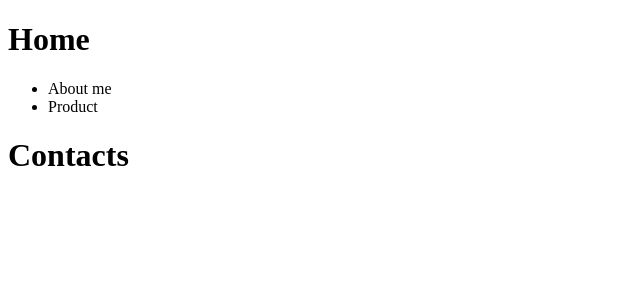
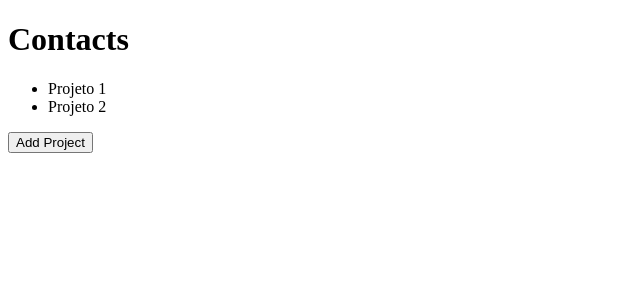
Before and after one commit to devfel/react-front-rs, a React app: page / in a window 1280 px wide. Shown: the top 300 px of the page, without its empty margins (0-640 px from the left). Built offline with nearby package versions, Linux system fonts and the light colour scheme.

Commit message:
adding state and immutability propreties to the react app

```diff
--- a/src/App.js
+++ b/src/App.js
@@ -2,15 +2,23 @@ import React from "react";
 import Header from "./components/Header";
 
 function App() {
+  const [projects, setProjects] = React.useState(["Projeto 1", "Projeto 2"]);
+
+  function handleAddProject() {
+    setProjects([...projects, `Novo projeto ${Date.now()}`]);
+  }
+
   return (
     <>
-      <Header title="Home">
-        <ul>
-          <li>About me</li>
-          <li>Product</li>
-        </ul>
-      </Header>
       <Header title="Contacts" />
+      <ul>
+        {projects.map((elem) => (
+          <li key={elem}>{elem}</li>
+        ))}
+      </ul>
+      <button type="button" onClick={handleAddProject}>
+        Add Project
+      </button>
     </>
   );
 }
--- a/src/components/Header.js
+++ b/src/components/Header.js
@@ -1,11 +1,10 @@
 import React from "react";
 
-export default function Header({ title, children }) {
+export default function Header({ title }) {
   //argument props destructuring
   return (
     <header>
       <h1>{title}</h1>
-      {children}
     </header>
   );
 }
```
